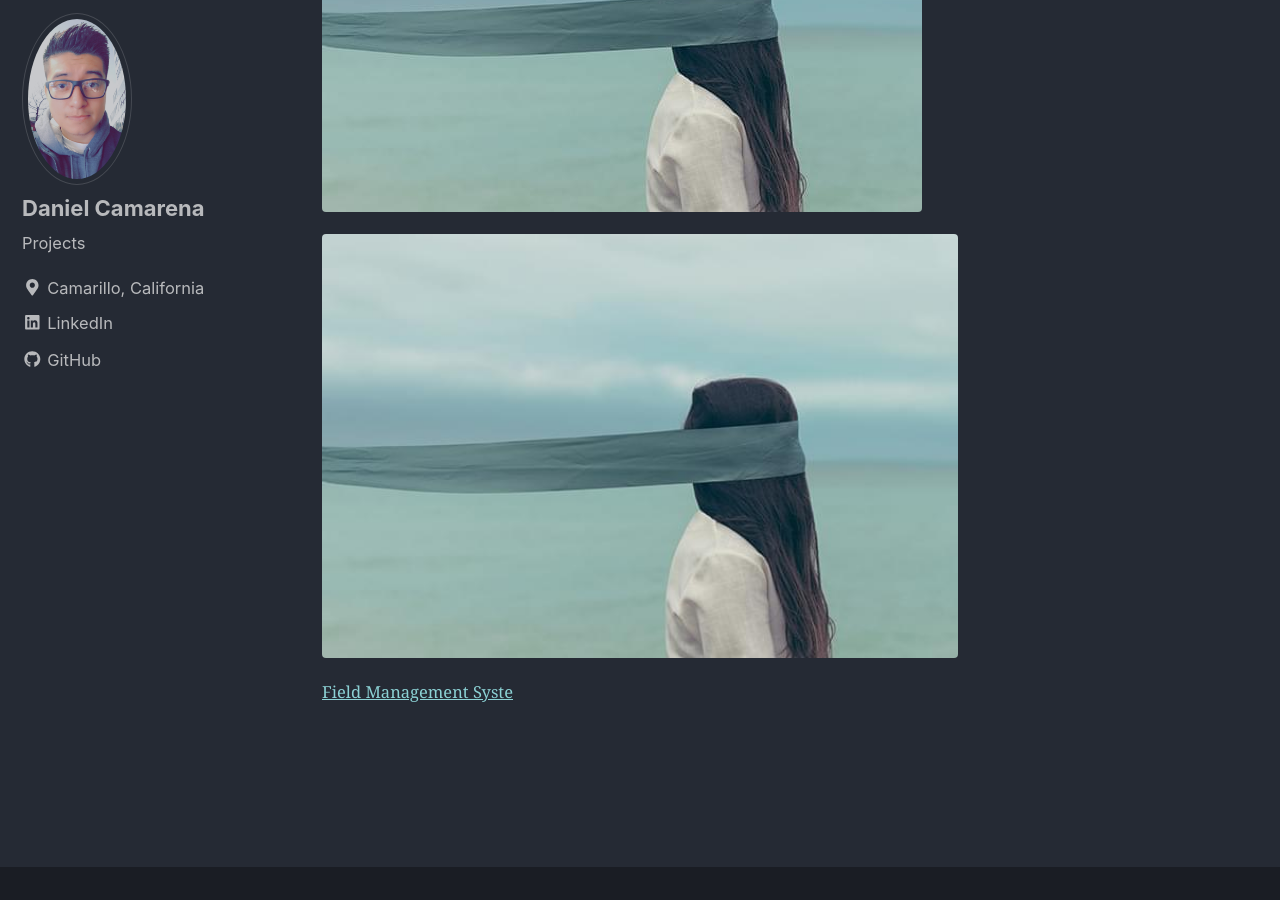
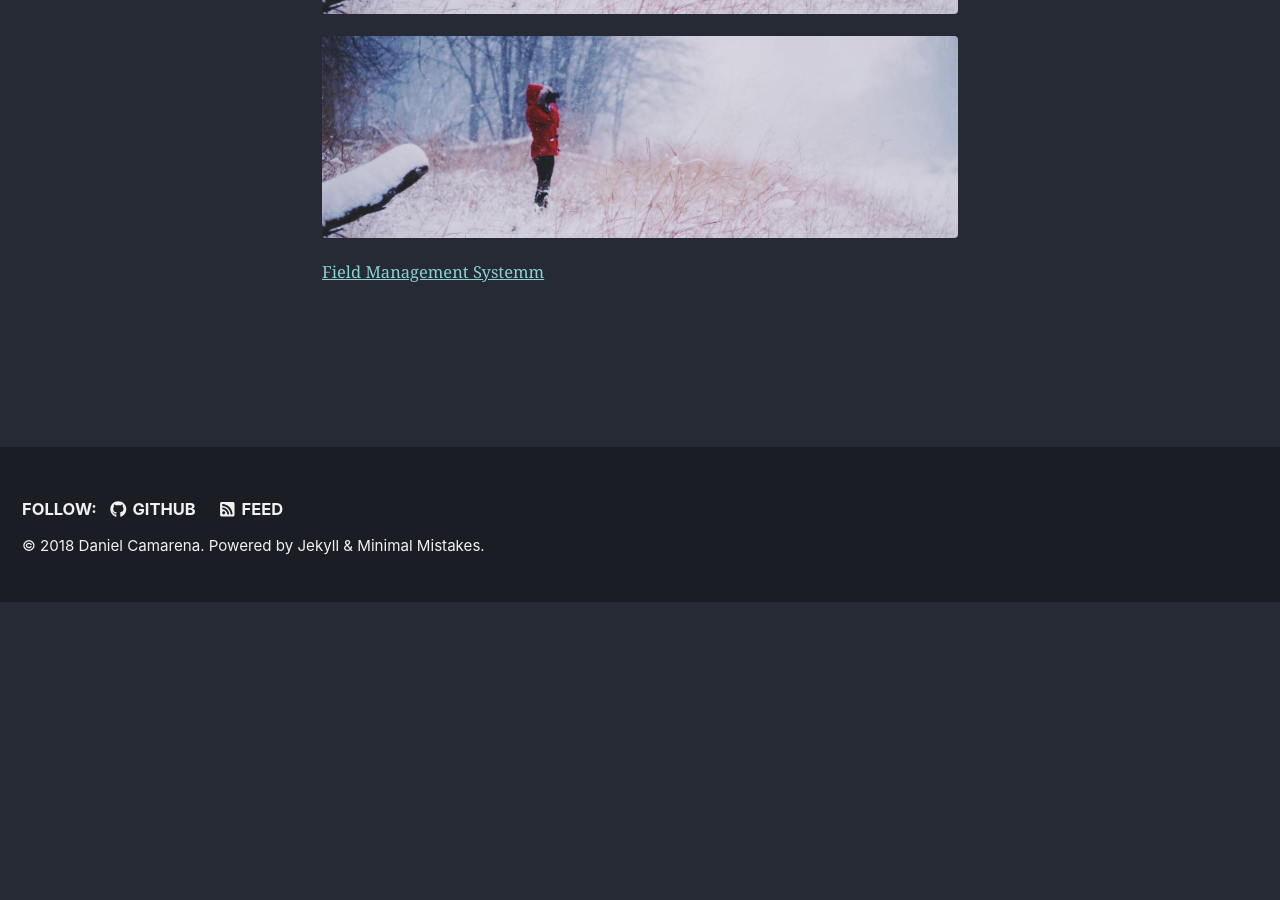
Before and after one commit to danielcamarena17/danielcamarena17.github.io, a Jekyll site: the page built from index.html, in a window 1280 px wide and 900 px high, scrolled down 609 px. Built offline with Jekyll 4.4.1, drawn with Linux system fonts in a browser that asks for light colours; nearby versions of some CDN libraries; the list of posts is cut into pages by our own code; after the commit the page ends 1211 px from its top, so only the background shows below that.

Commit message:
FMS resize image 10

```diff
--- a/_layouts/home.html
+++ b/_layouts/home.html
@@ -9,9 +9,9 @@ layout: archive
 <h3>Projects</h3>
 
 <figure>
-  <a href="https://www.github.com/"><img src="images/fms.jpg" /></a>
-  <img src="/images/fms.jpg" alt="this is a placeholder image">
-  <figcaption><a href="https://www.github.com/">Field Management Syste</a></figcaption>
+  <a href="https://www.github.com/"><img src="images/1.jpg" /></a>
+  <img src="/images/1.jpg" alt="this is a placeholder image">
+  <figcaption><a href="https://www.github.com/">Field Management Systemm</a></figcaption>
 </figure>
 
 {% for post in paginator.posts %}
```
Also changed, not shown: images/1.jpg (added).
